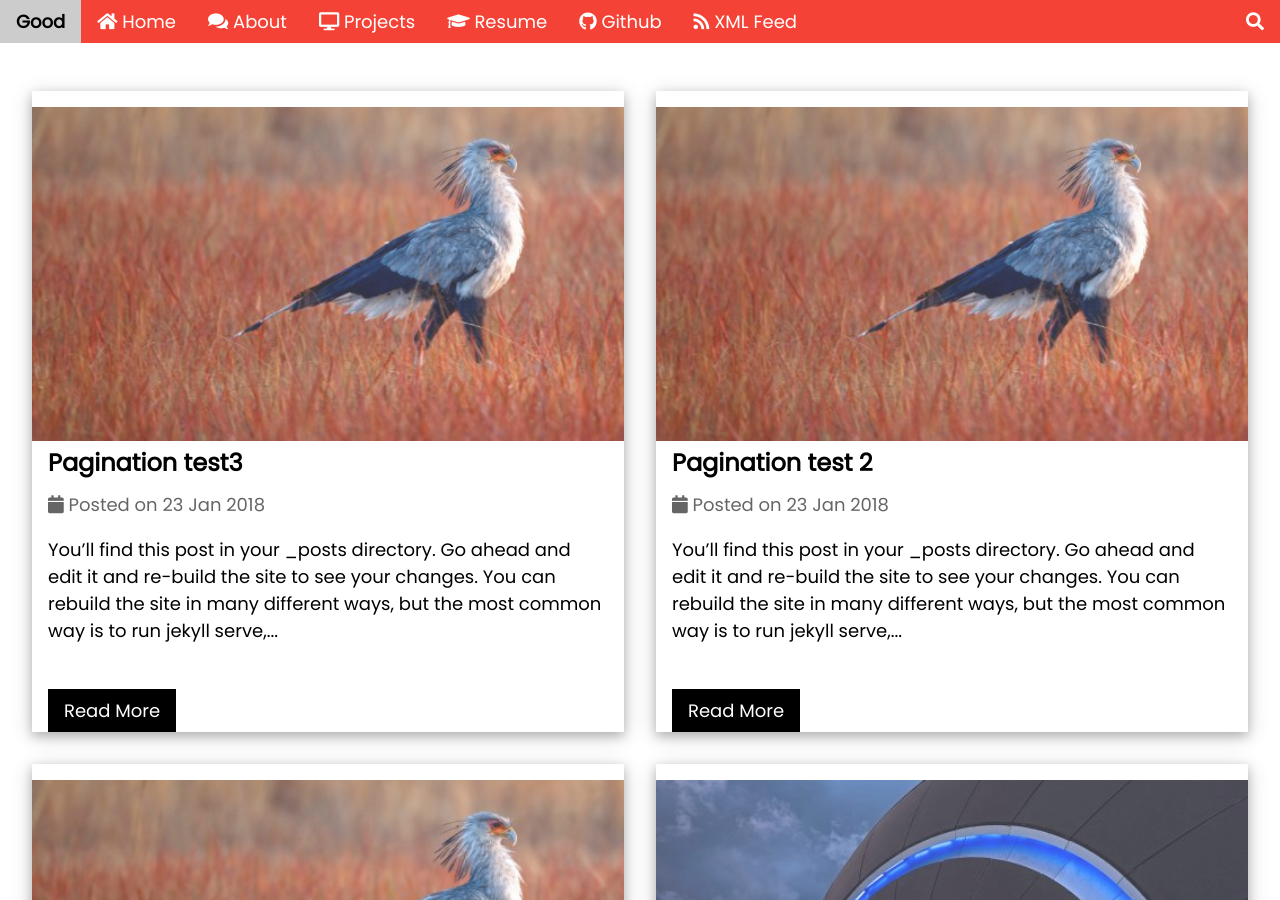
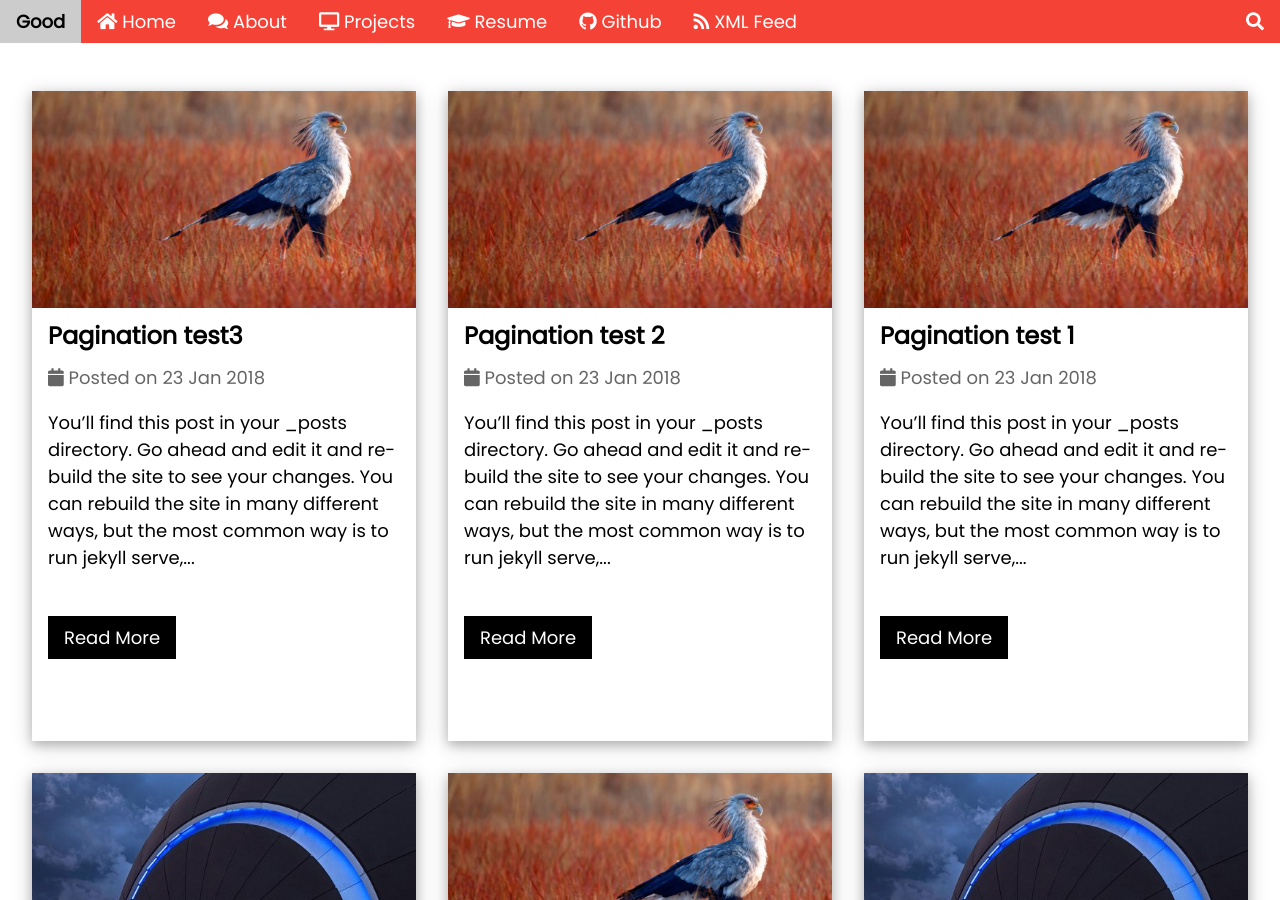
Before and after one commit to chipprogrammers/Good, a Jekyll site: the page built from blog/index.html, in a window 1280 px wide and 900 px high. Built offline with Jekyll 4.4.1, drawn with Linux system fonts in a browser that asks for light colours; the list of posts is cut into pages by our own code; comment, search, counter and statistics services are not loaded.

Commit message:
Update index.html

```diff
--- a/blog/index.html
+++ b/blog/index.html
@@ -5,8 +5,8 @@
 <div class="w3-container" style="margin-top:75px">
 <div class="w3-row-padding-2px">
 {% for post in paginator.posts %}
-<div class="w3-half">
-   <div class="w3-card-4 w3-margin" style="min-height:600px">
+<div class="w3-third">
+   <div class="w3-card-4 w3-margin" style="min-height:650px">
       <div class="w3-display-container w3-hover-opacity">
        <img src="{{ site.baseurl }}{{ post.img }}" style="width:100%">
       <div class="w3-display-middle w3-display-hover w3-text-white">
```
